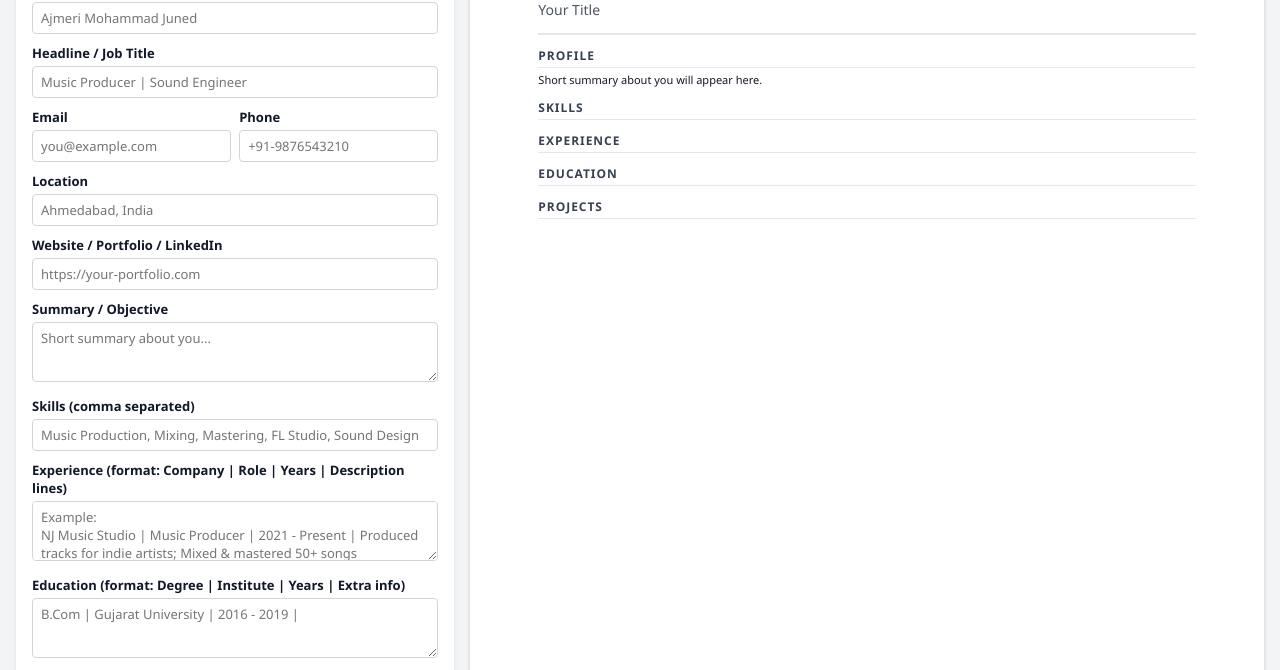
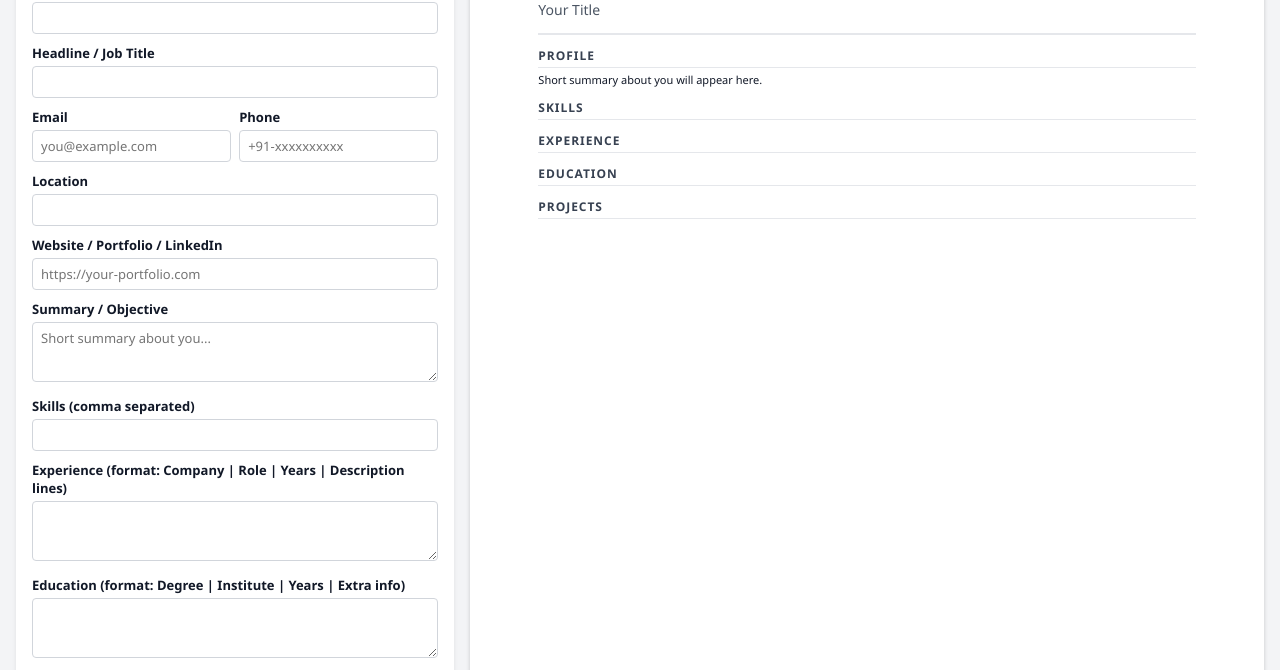
Before and after one commit to aiajmeri300-ai/njmusic, a plain HTML site: page index.html in a window 1280 px wide. Shown: the part 122-792 px from the top of the page. Drawn offline with Linux system fonts and the light colour scheme.

Commit message:
Add files via upload

```diff
--- a/index.html
+++ b/index.html
@@ -214,12 +214,12 @@
       <form id="resume-form">
         <div class="form-group">
           <label>Full Name</label>
-          <input id="f-name" placeholder="Ajmeri Mohammad Juned" required />
+          <input id="f-name" placeholder="" required />
         </div>
 
         <div class="form-group">
           <label>Headline / Job Title</label>
-          <input id="f-title" placeholder="Music Producer | Sound Engineer" />
+          <input id="f-title" placeholder="" />
         </div>
 
         <div class="form-group two-col">
@@ -229,13 +229,13 @@
           </div>
           <div style="flex:1;">
             <label>Phone</label>
-            <input id="f-phone" placeholder="+91-9876543210" />
+            <input id="f-phone" placeholder="+91-xxxxxxxxxx" />
           </div>
         </div>
 
         <div class="form-group">
           <label>Location</label>
-          <input id="f-location" placeholder="Ahmedabad, India" />
+          <input id="f-location" placeholder="" />
         </div>
 
         <div class="form-group">
@@ -250,24 +250,23 @@
 
         <div class="form-group">
           <label>Skills (comma separated)</label>
-          <input id="f-skills" placeholder="Music Production, Mixing, Mastering, FL Studio, Sound Design" />
+          <input id="f-skills" placeholder="" />
         </div>
 
         <div class="form-group">
           <label>Experience (format: Company | Role | Years | Description lines)</label>
-          <textarea id="f-experience" placeholder="Example:
-NJ Music Studio | Music Producer | 2021 - Present | Produced tracks for indie artists; Mixed & mastered 50+ songs
-Freelance | Sound Designer | 2020 - 2021 | Created sound packs and custom presets"></textarea>
+          <textarea id="f-experience" placeholder="
+"></textarea>
         </div>
 
         <div class="form-group">
           <label>Education (format: Degree | Institute | Years | Extra info)</label>
-          <textarea id="f-education" placeholder="B.Com | Gujarat University | 2016 - 2019 |"></textarea>
+          <textarea id="f-education" placeholder=""></textarea>
         </div>
 
         <div class="form-group">
           <label>Projects (format: Project Name | Role | Year | Description)</label>
-          <textarea id="f-projects" placeholder="Lofi Nights EP | Producer | 2024 | 5-track lofi EP released on Spotify"></textarea>
+          <textarea id="f-projects" placeholder=""></textarea>
         </div>
 
         <div class="btn-row">
```
